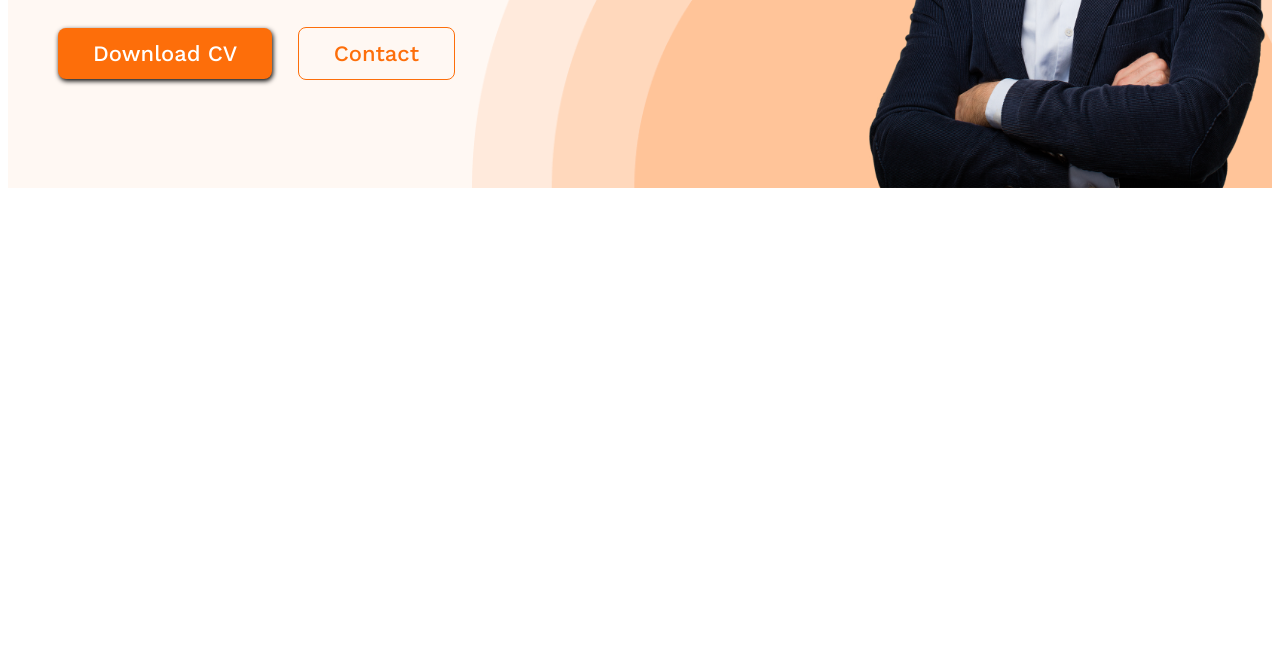
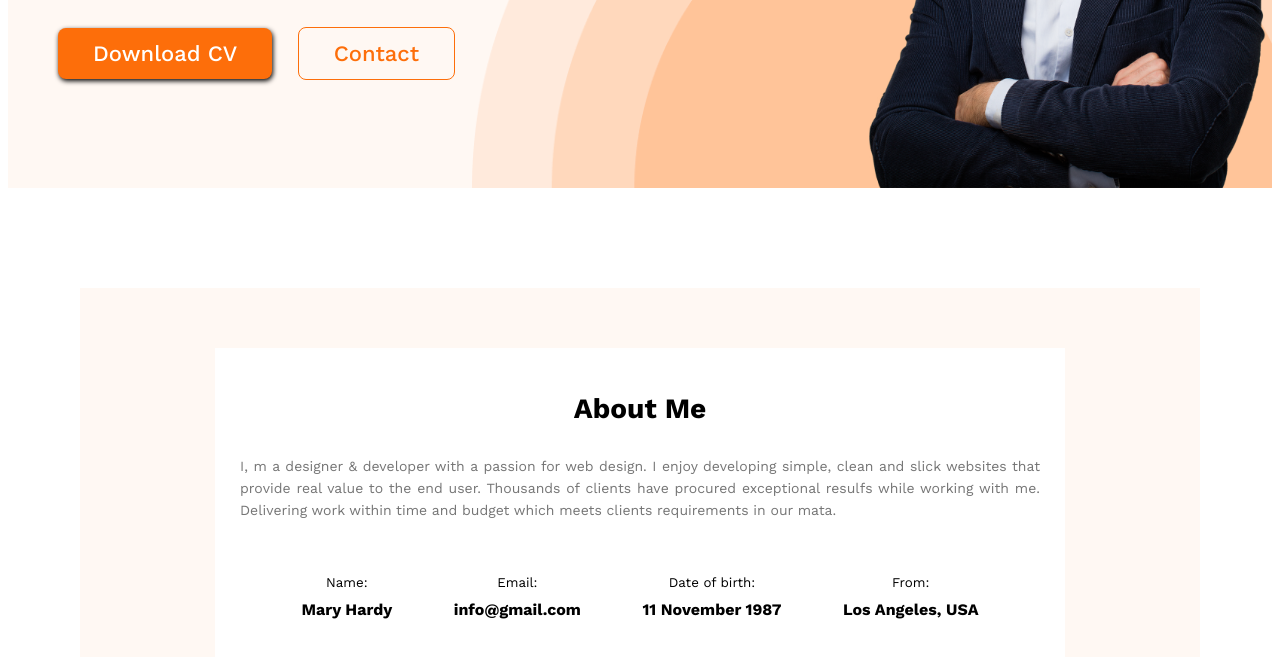
Before and after one commit to Sabbirahmed08/first-website, a plain HTML site: page html/index.html in a window 1280 px wide. Shown: the part 481-1138 px from the top of the page. Before the commit the page ends 800 px from the top, so only its background shows below. Drawn offline with nearby package versions, Linux system fonts and the light colour scheme.

Commit message:
about-section-done

```diff
--- a/css/style.css
+++ b/css/style.css
@@ -17,6 +17,22 @@
     border-radius: 8px;
     box-shadow: 1px 2px 5px black;
 
+}
+
+.common-title {
+    font-size: 28px;
+    text-align: center;
+    margin-bottom: 30px;
+    /* margin-top: 0; */
+
+}
+
+.common-description {
+    font-size: 14px;
+    line-height: 1.6em;
+    color: #757575;
+    /* margin-bottom: 50px; */
+    text-align: justify;
 }
 
 /* navbar styles */
@@ -71,6 +87,7 @@ nav li a {
     background-position: bottom right;
     justify-content: space-between;
     padding: 10px 0px 0 50px;
+    margin-bottom: 100px;
 
 }
 
@@ -107,3 +124,38 @@ nav li a {
 .special-button {
     margin-left: 20px;
 }
+
+/* about Section */
+.about {
+    max-width: 1000px;
+    margin: 0 auto;
+    background-color: #FFF8F3;
+    padding: 60px;
+
+}
+
+.about-section {
+    background-color: #FFFFFF;
+    width: 800px;
+    margin: 0 auto;
+    padding: 20px 25px;
+}
+
+.about-information {
+    margin-top: 50px;
+    display: flex;
+    justify-content: space-evenly;
+}
+
+.about-text {
+    text-align: center;
+}
+
+.input-name {
+    margin-bottom: 10px;
+    display: inline-block;
+}
+
+.input-type {
+    margin-top: 0;
+}
--- a/html/index.html
+++ b/html/index.html
@@ -39,7 +39,37 @@
 
         </section>
     </header>
-    <main></main>
+    <main>
+        <section class="about">
+            <div class="about-section">
+                <h2 class="common-title">About Me</h2>
+                <p class="common-description">I, m a designer & developer with a passion for web design. I enjoy
+                    developing simple, clean and slick websites that provide real value to the end user. Thousands of
+                    clients have procured exceptional resulfs while working with me. Delivering work within time and
+                    budget which meets clients requirements in our mata.</p>
+
+                <div class="about-information">
+                    <div class="about-text">
+                        <small class="input-name">Name:</small>
+                        <h4 class="input-type">Mary Hardy </h4>
+                    </div>
+                    <div class="about-text">
+                        <small class="input-name">Email:</small>
+                        <h4 class="input-type">info@gmail.com</h4>
+                    </div>
+                    <div class="about-text">
+                        <small class="input-name">Date of birth:</small>
+                        <h4 class="input-type">11 November 1987</h4>
+                    </div>
+                    <div class="about-text">
+                        <small class="input-name">From:</small>
+                        <h4 class="input-type">Los Angeles, USA</h4>
+                    </div>
+                </div>
+            </div>
+
+        </section>
+    </main>
     <footer></footer>
 
 </body>
```
